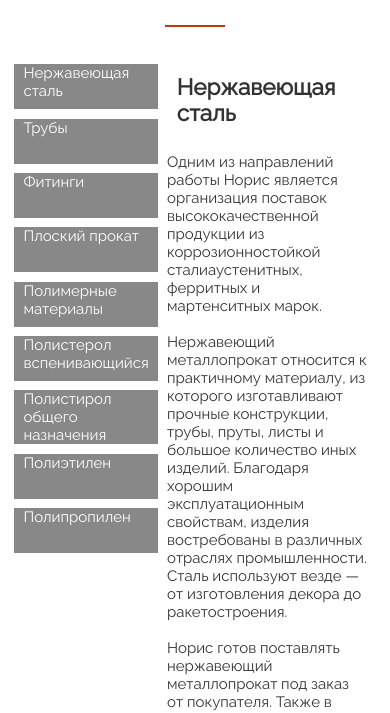
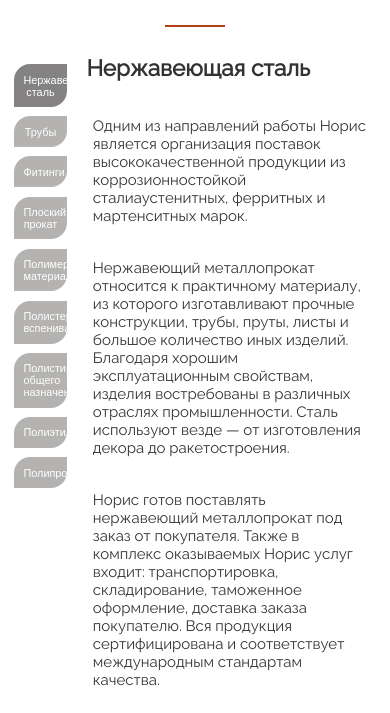
Before and after one commit to viktoriia-ko/landingNoris, a plain HTML site: page production.html in a window 390 px wide. Shown: the part 156-869 px from the top of the page. Drawn offline with nearby package versions, Linux system fonts and the light colour scheme.

Commit message:
production

```diff
--- a/css/about.css
+++ b/css/about.css
@@ -4,7 +4,6 @@
 }
 
 .about-title h2 {
-  font-family: "Raleway";
   font-style: normal;
   font-weight: normal;
   font-size: 2.25rem;
@@ -16,14 +15,12 @@
   width: 60%;
 }
 .about-discription p {
-  font-family: "Raleway";
   font-size: 1.1rem;
   margin-top: 1.5625rem;
   margin-right: 1.25rem;
 }
 
 .about-subtitle h3 {
-  font-family: "Raleway";
   font-size: 1.1rem;
   margin-top: 0.625rem;
   color: #868788;
@@ -34,7 +31,6 @@
 .about-row {
   display: flex;
   flex-direction: row;
-  /*flex-wrap: wrap;*/
   justify-content: space-between;
 }
 
--- a/css/contact.css
+++ b/css/contact.css
@@ -21,7 +21,6 @@
 }
 
 .contact-discription p {
-  font-family: "Raleway";
   font-size: 0.875rem;
   color: #868788;
   margin-top: 0.9375rem;
--- a/css/features.css
+++ b/css/features.css
@@ -1,6 +1,7 @@
 .features {
   width: 100%;
-  padding: 6.25rem 0;
+  padding-top: 0;
+  padding-bottom: 6.25rem;
 }
 .line {
   max-width: 4rem;
@@ -11,7 +12,6 @@
 }
 
 .features-title h2 {
-  font-family: "Raleway";
   font-style: normal;
   font-weight: normal;
   font-size: 2.2rem;
@@ -20,7 +20,6 @@
 }
 
 .features-subtitle h3 {
-  font-family: "Raleway";
   font-size: 1.1rem;
   margin-top: 0.625rem;
   color: #868788;
@@ -48,7 +47,6 @@
 }
 
 .features-row-item-discription {
-  font-family: "Raleway";
   font-size: 1rem;
   color: #000000;
   margin-top: 1.875rem;
--- a/css/footer.css
+++ b/css/footer.css
@@ -5,7 +5,6 @@
 }
 
 .footer-copyright p {
-  font-family: "Raleway";
   font-size: 0.875rem;
   color: #5f5c5c;
   font-weight: 700;
--- a/css/header.css
+++ b/css/header.css
@@ -70,7 +70,6 @@ header {
 
 .menu-list-item a {
   position: relative;
-  font-family: "Raleway";
   font-weight: 800;
   font-size: 1.1rem;
   color: #757474;
--- a/css/info.css
+++ b/css/info.css
@@ -1,11 +1,10 @@
 .info {
   width: 100%;
   padding: 7.5rem 0;
-  margin-bottom: 1.5625rem;
+  margin-bottom: 10.5625rem;
 }
 
 .info-title h2 {
-  font-family: "Raleway";
   font-style: normal;
   font-weight: normal;
   font-size: 2.25rem;
@@ -20,7 +19,6 @@
 }
 
 .info-discription p {
-  font-family: "Raleway";
   font-size: 1.1rem;
   margin-top: 0.625rem;
   color: #868788;
--- a/css/media.css
+++ b/css/media.css
@@ -112,6 +112,17 @@
     margin: 30px auto 0;
     text-align: left;
   }
+
+  .tabs button {
+    font-size: 0.8rem;
+  }
+  .tabs-content-discription p {
+    padding: 0.725rem;
+    font-size: 1rem;
+  }
+  .tabs-row {
+    height: 54rem;
+  }
 }
 
 @media screen and (max-width: 768px) {
@@ -130,6 +141,23 @@
   }
   .framemap {
     width: 30rem;
+  }
+  .tabs {
+    max-width: 20%;
+  }
+  .tabs button {
+    font-size: 0.725rem;
+  }
+  .tabs-content-discription p {
+    padding: 0.425rem;
+    font-size: 1rem;
+  }
+  .tabs-row {
+    height: 50rem;
+  }
+  .tabs-content {
+    max-width: 80%;
+    opacity: 0.8;
   }
 }
 
--- a/css/production.css
+++ b/css/production.css
@@ -4,7 +4,6 @@
 }
 
 .production-title h2 {
-  font-family: "Raleway";
   font-style: normal;
   font-weight: normal;
   font-size: 2.25rem;
@@ -36,56 +35,57 @@
   display: flex;
   flex-direction: row;
   justify-content: space-between;
+  width: 100%;
+  /* height: 52rem;
+  overflow: scroll; */
 }
 
-ul,
-li {
-  padding: 0;
-  margin: 0;
-}
 .tabs {
   margin-bottom: 1.25rem;
+  max-width: 15%;
+  overflow: hidden;
+  margin-right: 1.3rem;
 }
-.tabs li {
+.tabs button {
   display: block;
-  background-color: rgb(107, 107, 107);
+  background-color: rgb(163, 161, 159);
   margin-top: 0.625rem;
   opacity: 0.8;
+  border-radius: 16px 0 16px 0;
+  padding: 0.625rem;
+  width: 100%;
+  color: #fff;
+  cursor: pointer;
+  transition: 0.3s;
+  outline: none;
+  border: none;
+  font-size: 1rem;
 }
-.tabs li a {
-  color: #fff;
-  text-decoration: none;
-  display: inline-block;
-  padding: 0px 0.625rem;
-  height: 1.875rem;
-  font-family: "Raleway";
+
+.tabs button:hover {
+  background-color: rgb(189, 187, 185);
 }
+
+.tabs button.active {
+  background-color: rgb(102, 100, 100);
+}
+
 .tabs-content {
-  width: 52.5rem;
-  height: 50rem;
-  overflow: hidden;
+  max-width: 85%;
   opacity: 0.8;
+  height: 52rem;
+  overflow: scroll;
+}
+
+.tabcontent {
+  display: none;
+  border-top: none;
 }
 .tabs-content-title {
-  font-family: "Raleway";
-  padding: 1.25rem;
-}
-.tabs-content ul {
-  list-style: none;
-  height: 50rem;
-  overflow: scroll;
-  overflow-y: hidden;
-}
-.tabs-content ul li {
-  width: 52.375rem;
-  height: 56.25rem;
-}
-
-.tabs-content-title h2 {
-  font-family: "Raleway";
+  margin-bottom: 2rem;
 }
 
 .tabs-content-discription p {
-  font-family: "Raleway";
-  padding: 1.25rem;
+  font-size: 1.1rem;
+  margin-bottom: 1.4rem;
 }
--- a/css/style.css
+++ b/css/style.css
@@ -12,6 +12,9 @@
   padding: 0;
   box-sizing: border-box;
 }
+html {
+  font-family: "Raleway";
+}
 
 .container {
   max-width: 1170px;
--- a/js/script.js
+++ b/js/script.js
@@ -4,3 +4,20 @@ $(document).ready(function () {
     $("body").toggleClass("lock");
   });
 });
+
+function openProd(evt, prodName) {
+  const tabcontent = document.getElementsByClassName("tabcontent");
+  for (let i = 0; i < tabcontent.length; i++) {
+    tabcontent[i].style.display = "none";
+  }
+
+  const tablinks = document.getElementsByClassName("tablinks");
+  for (i = 0; i < tablinks.length; i++) {
+    tablinks[i].className = tablinks[i].className.replace(" active", "");
+  }
+
+  document.getElementById(prodName).style.display = "block";
+  evt.currentTarget.className += " active";
+}
+
+document.getElementById("defaultOpen").click();
--- a/production.html
+++ b/production.html
@@ -18,7 +18,7 @@
       rel="stylesheet"
     />
     <script src="https://code.jquery.com/jquery-3.6.0.slim.min.js"></script>
-    <script src="js/script.js"></script>
+
     <title>НОРИС</title>
   </head>
   <body>
@@ -57,28 +57,19 @@
         <div class="production-title title"><h2>Продукция</h2></div>
         <div class="line"></div>
         <div class="tabs-row">
-          <ul class="tabs">
-            <li><a href="#nerzhaveyuschaya-stal">Нержавеющая сталь</a></li>
-            <li><a href="#stalnye-truby">Трубы</a></li>
-            <li><a href="#fitingi">Фитинги</a></li>
-            <li><a href="#ploskij-prokat">Плоский прокат</a></li>
-            <li><a href="#polimernye-materialy">Полимерные материалы</a></li>
-            <li>
-              <a href="#vspenivayuschijsya-polistirol"
-                >Полистерол вспенивающийся</a
-              >
-            </li>
-            <li>
-              <a href="#polistirol-obschego-naznacheniya"
-                >Полистирол общего назначения</a
-              >
-            </li>
-            <li><a href="#polietilen">Полиэтилен</a></li>
-            <li><a href="#polipropilen">Полипропилен</a></li>
-          </ul>
+          <div class="tabs">
+            <button class="tablinks" onclick="openProd(event,'nerzhaveyuschaya-stal')" id="defaultOpen">Нержавеющая сталь</button>
+            <button class="tablinks" onclick="openProd(event,'stalnye-truby')">Трубы</button>
+            <button class="tablinks" onclick="openProd(event,'fitingi')">Фитинги</button>
+            <button class="tablinks" onclick="openProd(event,'ploskij-prokat')">Плоский прокат</button>
+            <button class="tablinks" onclick="openProd(event,'polimernye-materialy')">Полимерные материалы</button>
+            <button class="tablinks" onclick="openProd(event,'vspenivayuschijsya-polistirol')">Полистерол вспенивающийся</button>
+            <button class="tablinks" onclick="openProd(event,'polistirol-obschego-naznacheniya')">Полистирол общего назначения</button>
+            <button class="tablinks" onclick="openProd(event,'polietilen')">Полиэтилен</button>
+            <button class="tablinks" onclick="openProd(event,'polipropilen')">Полипропилен</button>
+          </div>
           <div class="tabs-content">
-            <ul>
-              <li id="nerzhaveyuschaya-stal">
+              <div  id="nerzhaveyuschaya-stal" class="tabcontent">
                 <div class="tabs-content-title"><h2>Нержавеющая сталь</h2></div>
                 <div class="tabs-content-discription">
                   <p>
@@ -121,11 +112,11 @@
                     Ассортимент: Плоский прокат – листы толщиной от 0,3
                     различного раскроя в листах и рулонах Проволока – диаметром
                     от 0,2 мм до необходимого заказчику, в кругах Трубы –
-                    диаметром от 10,0 мм Фитинги для трубопроводов
+                    диаметром от 10,0 мм Фитинги для трубопроводов.
                   </p>
                 </div>
-              </li>
-              <li id="stalnye-truby">
+              </div>
+              <div id="stalnye-truby" class="tabcontent">
                 <div class="tabs-content-title">
                   <h2>Трубы</h2>
                 </div>
@@ -161,11 +152,11 @@
                     Ассортимент: сварные трубы из стали любой марки диаметром от
                     10 до более 2000 мм бесшовные трубы диаметром от 3,5 до 630
                     мм профильные трубы с сечением разных видов комплектующие
-                    (фитинги) различных типоразмеров и характеристик
+                    (фитинги) различных типоразмеров и характеристик.
                   </p>
                 </div>
-              </li>
-              <li id="fitingi">
+              </div>
+              <div id="fitingi" class="tabcontent">
                 <div class="tabs-content-title"><h2>Фитинги</h2></div>
                 <div class="tabs-content-discription">
                   <p>
@@ -189,11 +180,11 @@
                     Ассортимент: отводы нержавеющие переходы нержавеющие
                     тройники нержавеющие AISI 304 борт-шайбы нержавеющие
                     заглушки нержавеющие фланцы нержавеющие AISI 304 днища
-                    нержавеющие
+                    нержавеющие.
                   </p>
                 </div>
-              </li>
-              <li id="ploskij-prokat">
+              </div>
+              <div id="ploskij-prokat" class="tabcontent">
                 <div class="tabs-content-title"><h2>Плоский прокат</h2></div>
                 <div class="tabs-content-discription">
                   <p>
@@ -212,12 +203,12 @@
                   </p>
 
                   <p>
-                    Ассортимент рулон горячекатаный лист горячекатаный лист
-                    горячекатаный холоднокатаный рулон холоднокатаный лист
+                    Ассортимент: рулон горячекатаный, лист горячекатаный, лист
+                    горячекатаный, холоднокатаный рулон, холоднокатаный лист.
                   </p>
                 </div>
-              </li>
-              <li id="polimernye-materialy">
+              </div>
+              <div id="polimernye-materialy" class="tabcontent">
                 <div class="tabs-content-title">
                   <h2>Полимерные материалы</h2>
                 </div>
@@ -258,8 +249,8 @@
                     полипропилен, поливинилацетат.
                   </p>
                 </div>
-              </li>
-              <li id="vspenivayuschijsya-polistirol">
+              </div>
+              <div id="vspenivayuschijsya-polistirol" class="tabcontent">
                 <div class="tabs-content-title">
                   <h2>Полистерол вспенивающийся</h2>
                 </div>
@@ -292,8 +283,8 @@
                     огнезащитные (антипиреновые) добавки.
                   </p>
                 </div>
-              </li>
-              <li id="polistirol-obschego-naznacheniya">
+              </div>
+              <div id="polistirol-obschego-naznacheniya" class="tabcontent">
                 <div class="tabs-content-title">
                   <h2>Полистирол общего назначения</h2>
                 </div>
@@ -328,8 +319,8 @@
                     давлением, термоформованием.
                   </p>
                 </div>
-              </li>
-              <li id="polietilen">
+              </div>
+              <div id="polietilen" class="tabcontent">
                 <div class="tabs-content-title"><h2>Полиэтилен</h2></div>
                 <div class="tabs-content-discription">
                   <p>
@@ -395,8 +386,8 @@
                     давлением, пневматическое формование и ротоформование.
                   </p>
                 </div>
-              </li>
-              <li id="polipropilen">
+              </div>
+              <div id="polipropilen" class="tabcontent">
                 <div class="tabs-content-title"><h2>Полипропилен</h2></div>
                 <div class="tabs-content-discription">
                   <p>
@@ -438,11 +429,12 @@
                     процентов, то есть второе место после полиэтилена.
                   </p>
                 </div>
-              </li>
-            </ul>
+              </div>
+            </div>
           </div>
         </div>
       </div>
+      <script src="js/script.js"></script>
     </section>
 
     <section class="contact" id="contact">
```
